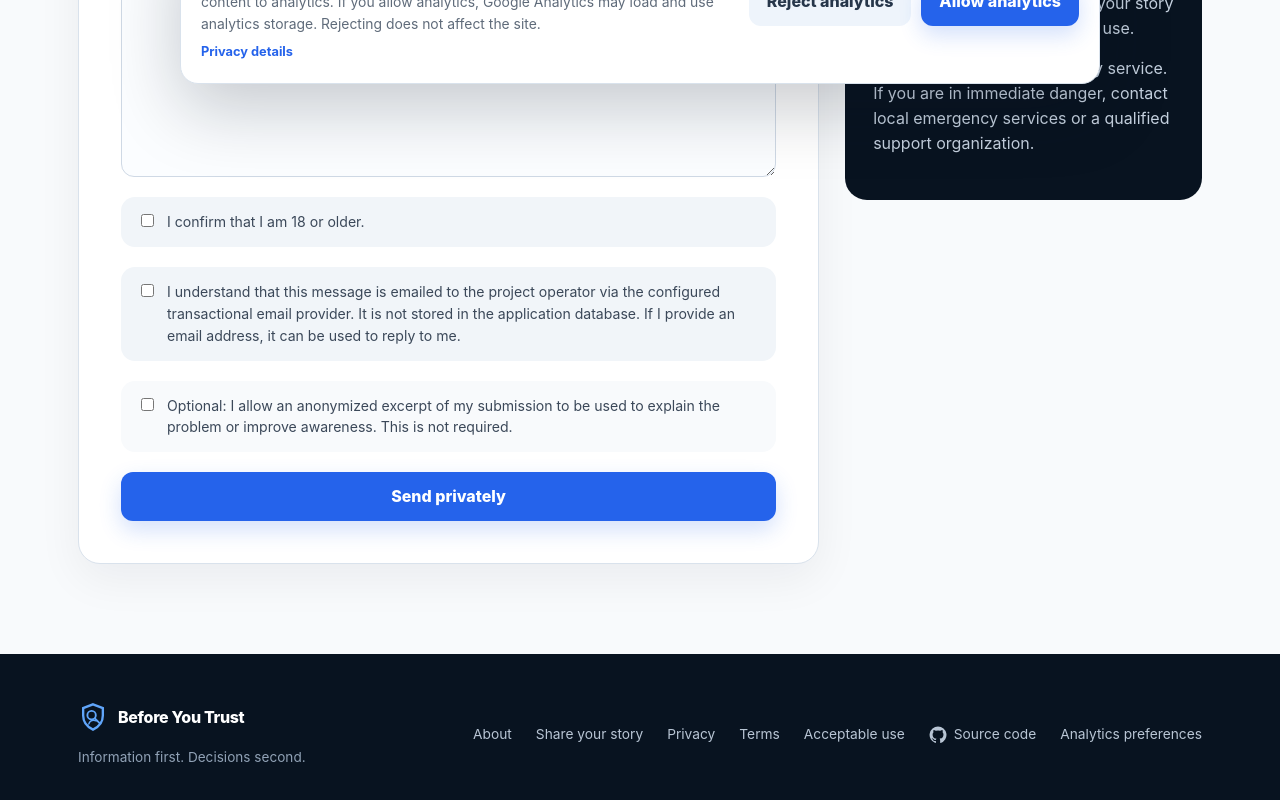
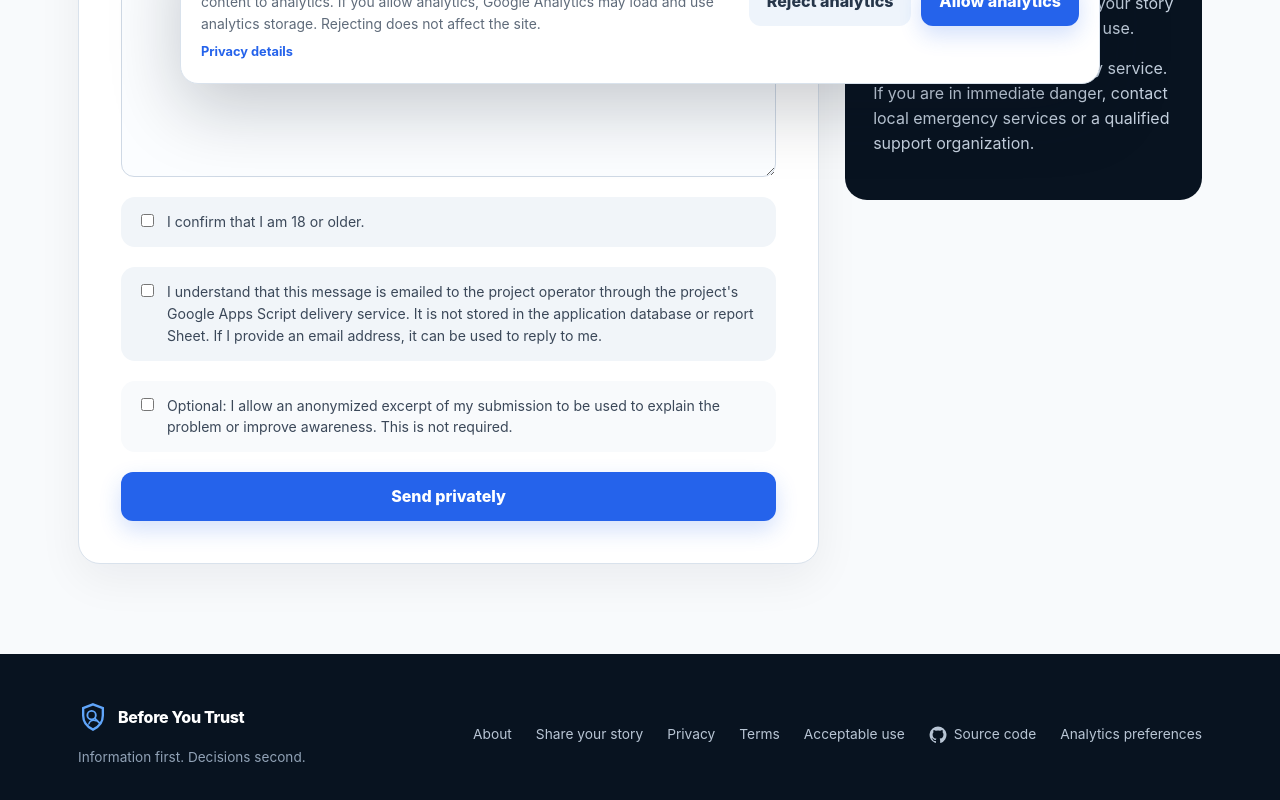
Before and after one commit to kuefmz/before-you-trust, a Next.js app: page /share-your-story in a window 1280 px wide. Shown: the part 698-1498 px from the top of the page. Built offline with nearby package versions, Linux system fonts and the light colour scheme; no server answers.

Commit message:
Describe story delivery accurately

```diff
--- a/components/StoryForm.tsx
+++ b/components/StoryForm.tsx
@@ -167,10 +167,10 @@ export function StoryForm() {
           type="checkbox"
         />
         <span>
-          I understand that this message is emailed to the project operator via
-          the configured transactional email provider. It is not stored in the
-          application database. If I provide an email address, it can be used
-          to reply to me.
+          I understand that this message is emailed to the project operator
+          through the project&apos;s Google Apps Script delivery service. It is
+          not stored in the application database or report Sheet. If I provide
+          an email address, it can be used to reply to me.
         </span>
       </label>
 
```
